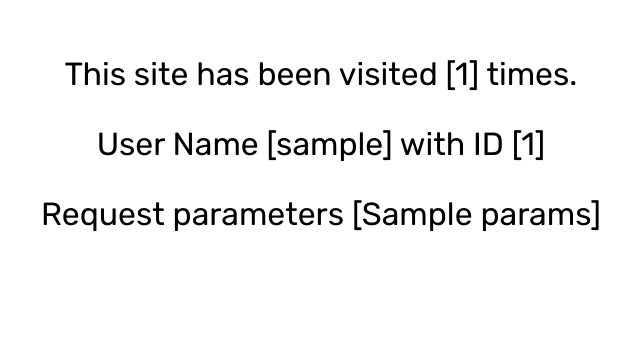
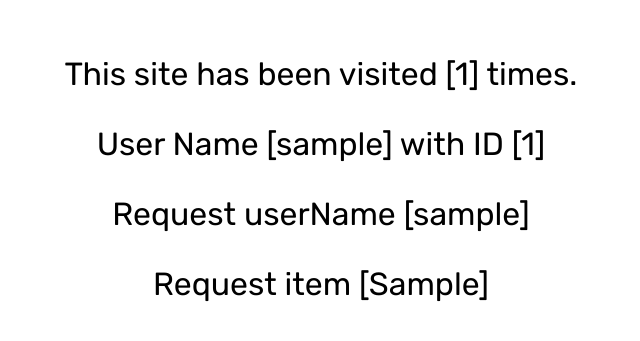
Before and after one commit to froedevf/insulin-tracker, a Flask app: template templates/index.html in a window 1280 px wide. Shown: the part 145-486 px from the top of the page, without its empty margins (319-959 px from the left). Run offline with Flask 2, Linux system fonts and the light colour scheme; the template is opened without the code that fills it: most values are stand-ins (such as "Sample title", 1, 10 or a date in 2020); some libraries are stand-ins or nearby versions.

Commit message:
Add url params

```diff
--- a/templates/index.html
+++ b/templates/index.html
@@ -21,5 +21,7 @@
     <h1>Welcome!</h1><br>
     <p>This site has been visited [{{ count }}] times.</p>
 	<p>User Name [{{ userName }}] with ID [{{ userId }}] </p>
-	<p>Request parameters [{{ params }}] </p>
+	<p>Request userName [{{ userNameRequested }}] </p>
+	<p>Request item [{{ itemRequested }}] </p>
+
 </div>
```
